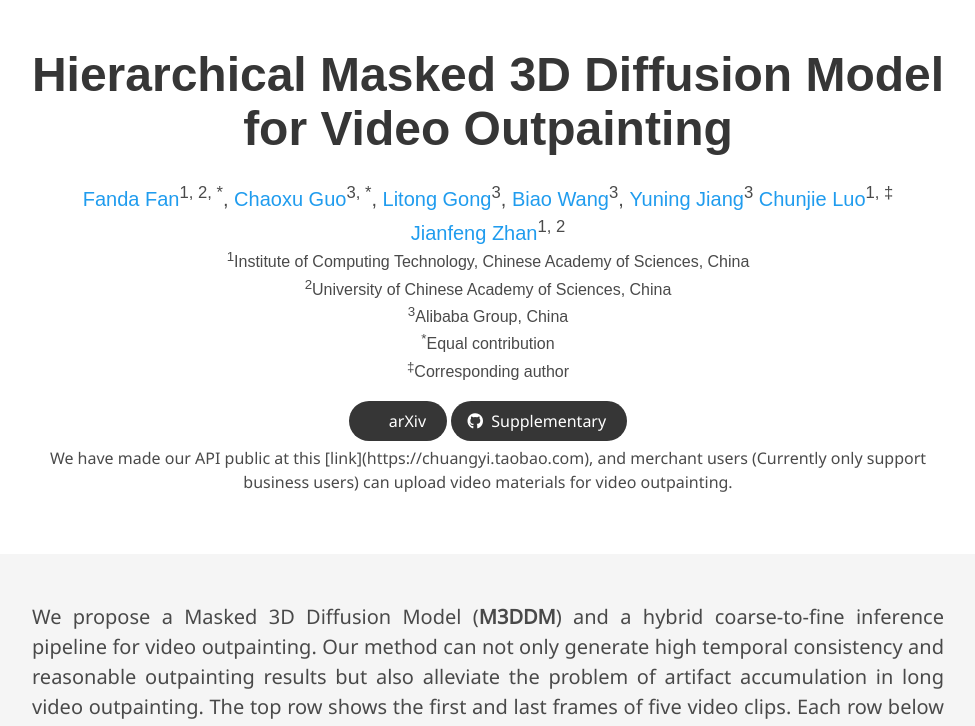
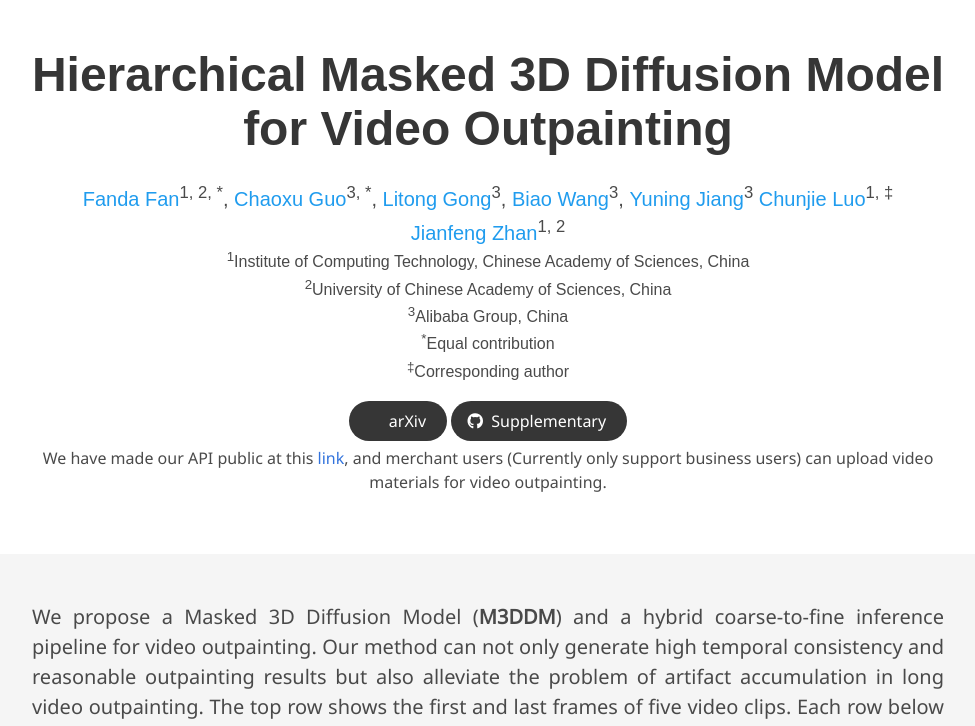
Before and after one commit to fanfanda/M3DDM, a plain HTML site: page index.html in a window 1280 px wide. Shown: the top 726 px of the page, without its empty margins (152-1127 px from the left). Drawn offline with nearby package versions, Linux system fonts and the light colour scheme; some icons are missing; a web font is replaced by a local one.

Commit message:
Update index.html

```diff
--- a/index.html
+++ b/index.html
@@ -116,7 +116,7 @@
               </span>
 
               <div class="content has-text-centered">
-							  We have made our API public at this [link](https://chuangyi.taobao.com), and merchant users (Currently only support business users) can upload video materials for video outpainting.
+							  We have made our API public at this <a href="https://chuangyi.taobao.com">link</a>, and merchant users (Currently only support business users) can upload video materials for video outpainting.
 						  </div>
 
           </div>
```
